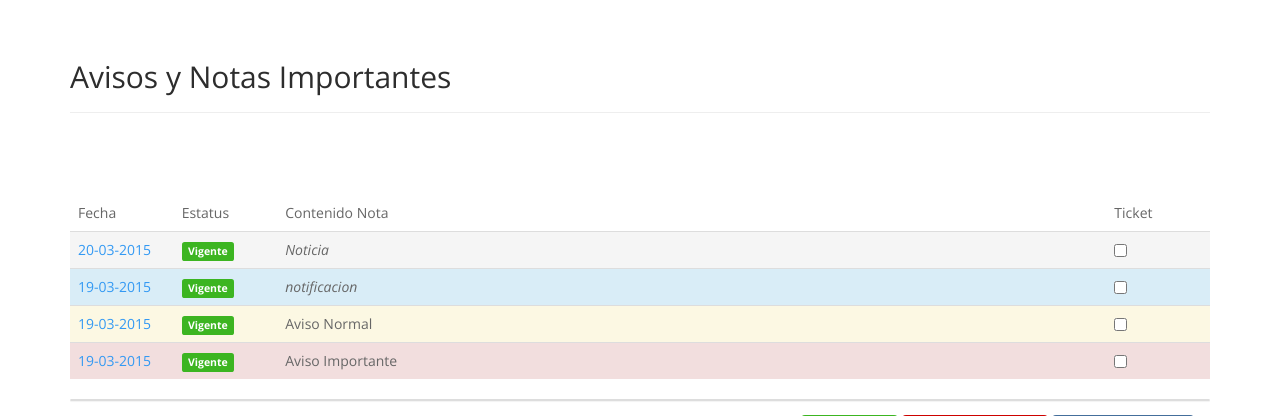
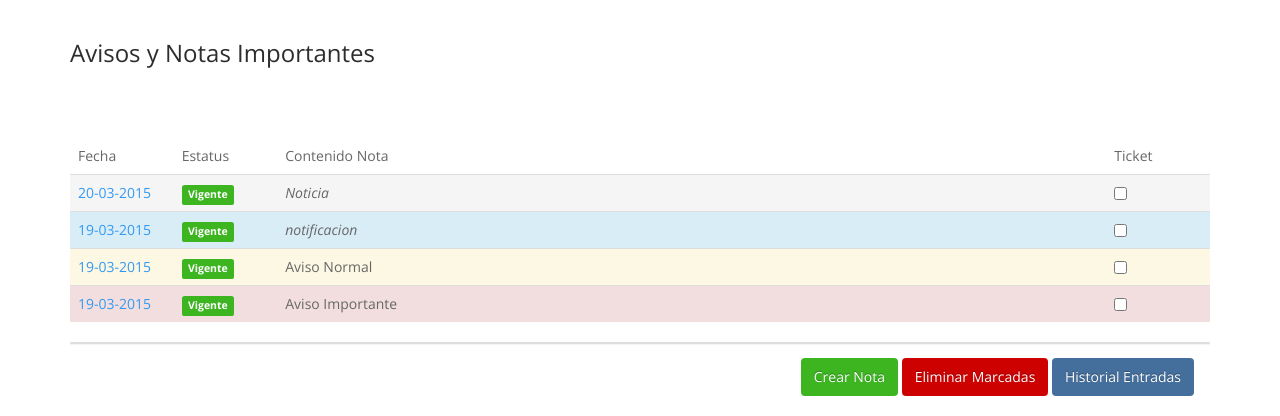
Before and after one commit to themakunga/portalBitacora, a PHP site: page / in a window 1280 px wide, after a click that opens the changed part. Shown: the part 60-476 px from the top of the page. Run offline with PHP 8.4, Linux system fonts and the light colour scheme; the visitor is signed in with stand-in values (Sample User, id 1); data comes from the database, SQL or seed files in the repository; some libraries are stand-ins or nearby versions.

Commit message:
Revert "0.32.6"
This reverts commit b1f75773db1237721f341d3fd66b8d53f5b1b2cb.

```diff
--- a/sections/notice.php
+++ b/sections/notice.php
@@ -1,6 +1,5 @@
-<div class="page-header">
-	<h2>Avisos y Notas Importantes</h2>
-</div>
+<h3>Avisos y Notas Importantes</h3>
+
 
 <form name = "notas-v" method="POST" action="functions/f-notas.php">
 
```
